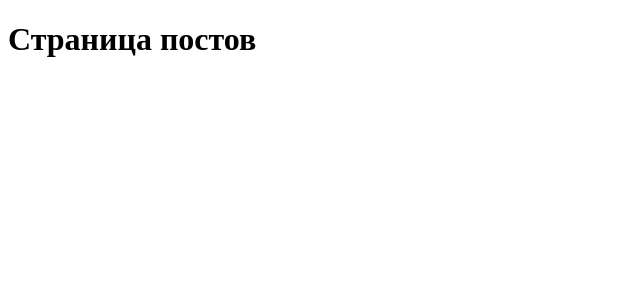
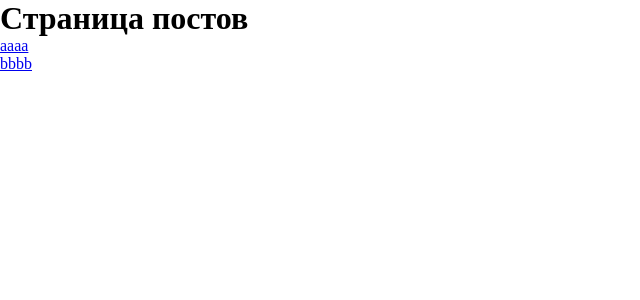
Before and after one commit to leonov-va/react-nextjs, a Next.js app: page /posts in a window 1280 px wide. Shown: the top 300 px of the page, without its empty margins (0-640 px from the left). Built offline with nearby package versions, Linux system fonts and the light colour scheme.

Commit message:
add global styles

```diff
--- /dev/null
+++ b/pages/_app.js
@@ -0,0 +1,6 @@
+import "../styles/global.css";
+
+// This default export is required in a new `pages/_app.js` file.
+export default function MyApp({ Component, pageProps }) {
+  return <Component {...pageProps} />;
+}
--- a/pages/posts.js
+++ b/pages/posts.js
@@ -1,7 +1,21 @@
+import Link from "next/link";
+import { useState } from "react";
+
 const Posts = () => {
+  const [posts, setPosts] = useState([
+    { id: 1, body: "aaaa" },
+    { id: 2, body: "bbbb" },
+  ]);
   return (
     <div>
       <h1>Страница постов</h1>
+      <ul>
+        {posts.map((post) => (
+          <li key={post.id}>
+            <Link href={`/posts/${post.id}`}>{post.body}</Link>
+          </li>
+        ))}
+      </ul>
     </div>
   );
 };
--- /dev/null
+++ b/styles/global.css
@@ -0,0 +1,5 @@
+* {
+  margin: 0;
+  padding: 0;
+  box-sizing: border-box;
+}
```
Also changed, not shown: pages/index.js (+18 -0 lines), pages/posts/[id].js (added, +13 -0 lines).
